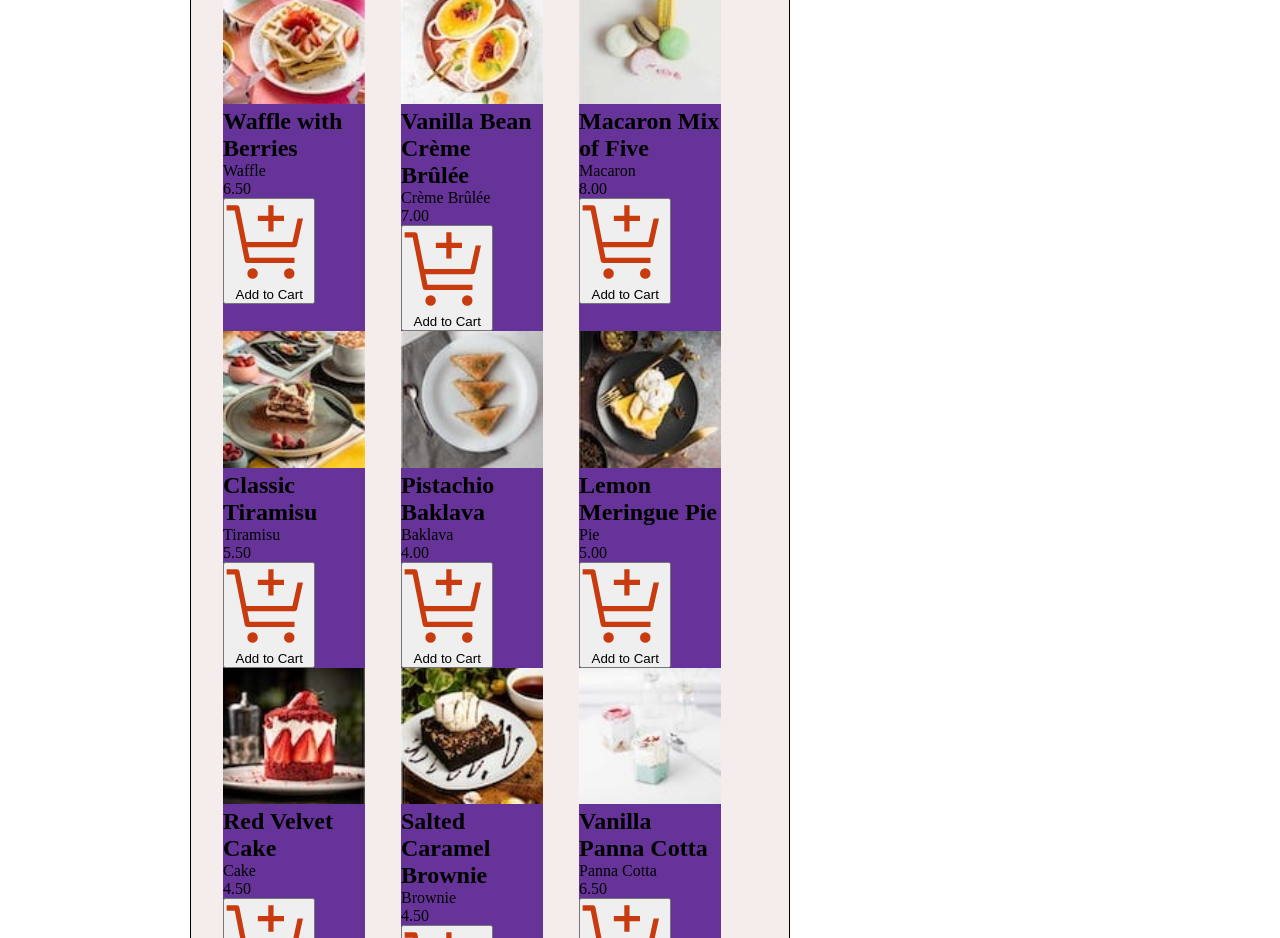
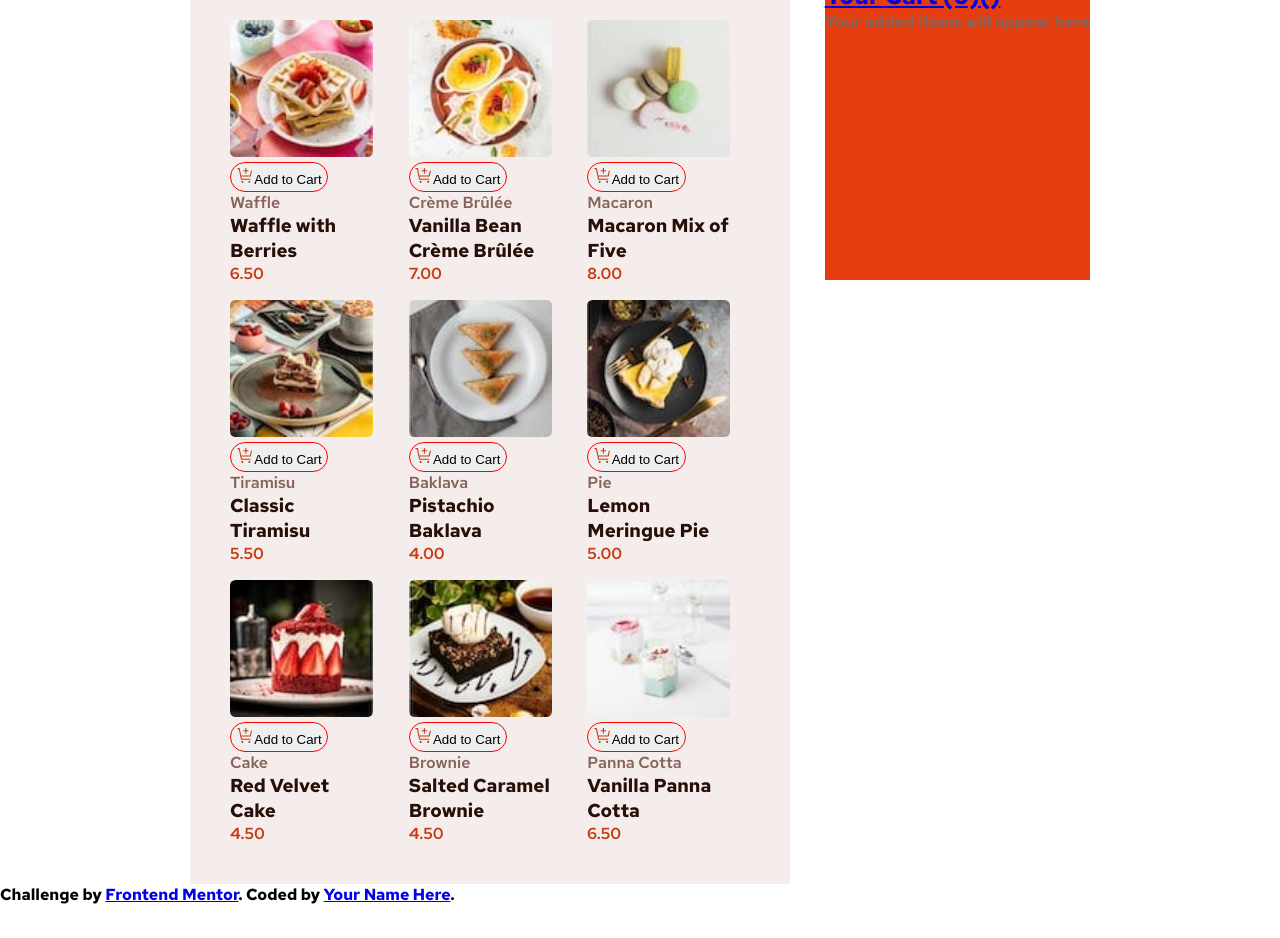
Before and after one commit to WebDeveloperStanica/product-list-with-cart-main, a plain HTML site: page index.html in a window 1280 px wide. Shown: the part 103-1041 px from the top of the page. After the commit the page ends 1008 px from the top, so only its background shows below. Drawn offline with Linux system fonts and the light colour scheme.

Commit message:
I improved the html and css files, getting there...

```diff
--- a/index.html
+++ b/index.html
@@ -5,7 +5,9 @@
   <meta name="viewport" content="width=device-width, initial-scale=1.0"> <!-- displays site properly based on user's device -->
 
   <link rel="icon" type="image/png" sizes="32x32" href="./assets/images/favicon-32x32.png">
-
+  <link rel="preconnect" href="https://fonts.googleapis.com">
+<link rel="preconnect" href="https://fonts.gstatic.com" crossorigin>
+<link href="https://fonts.googleapis.com/css2?family=Red+Hat+Text:ital,wght@0,300..700;1,300..700&display=swap" rel="stylesheet">
   <title>Frontend Mentor | Product list with cart</title>
   <link rel="stylesheet" href="style.css">
 </head>
@@ -17,85 +19,87 @@
 
   <div id="waffle" class="waffle grid">
     <img src="./assets/images/image-waffle-thumbnail.jpg">
-    <h2>Waffle with Berries</h2>
+    <button class="add"><img src="assets/images/icon-add-to-cart.svg">Add to Cart</button>
     <p>Waffle</p>
-    <p>6.50</p>
-    <button><img src="assets/images/icon-add-to-cart.svg">Add to Cart</button>
+    <h3>Waffle with Berries</h3>
+    <p class="price">6.50</p>
+
   </div>
 
   <div id="cremeBrulee" class="cremeBrulee grid">
     <img src="./assets/images/image-creme-brulee-thumbnail.jpg">
-    <h2>Vanilla Bean Crème Brûlée</h2>
+    <button class="add"><img src="assets/images/icon-add-to-cart.svg">Add to Cart</button>
     <p>Crème Brûlée</p>
-    <p>7.00</p>
-    <button><img src="assets/images/icon-add-to-cart.svg">Add to Cart</button>
+    <h3>Vanilla Bean Crème Brûlée</h3>
+    <p class="price">7.00</p>
   </div>
 
   <div id="macaron" class="macaron grid">
     <img src="./assets/images/image-macaron-thumbnail.jpg">
-    <h2>Macaron Mix of Five</h2>
+    <button class="add"><img src="assets/images/icon-add-to-cart.svg">Add to Cart</button>
     <p>Macaron</p>
-    <p>8.00</p>
-    <button><img src="assets/images/icon-add-to-cart.svg">Add to Cart</button>
+    <h3>Macaron Mix of Five</h3>
+    <p class="price">8.00</p>
   </div>
 
   <div id="tiramisu" class="tiramisu grid">
     <img src="./assets/images/image-tiramisu-thumbnail.jpg">
-    <h2>Classic Tiramisu</h2>
+    <button class="add"><img src="assets/images/icon-add-to-cart.svg">Add to Cart</button>
     <p>Tiramisu</p>
-    <p>5.50</p>
-    <button><img src="assets/images/icon-add-to-cart.svg">Add to Cart</button>
+    <h3>Classic Tiramisu</h3>
+    <p class="price">5.50</p>
   </div>
 
   <div id="Baklava" class="Baklava grid">
     <img src="./assets/images/image-baklava-thumbnail.jpg">
-    <h2>Pistachio Baklava</h2>
+    <button class="add"><img src="assets/images/icon-add-to-cart.svg">Add to Cart</button>
     <p>Baklava</p>
-    <p>4.00</p>
-    <button><img src="assets/images/icon-add-to-cart.svg">Add to Cart</button>
+    <h3>Pistachio Baklava</h3>
+    <p class="price">4.00</p>
   </div>
 
   <div id="pie" class="pie grid">
     <img src="./assets/images/image-meringue-thumbnail.jpg">
-    <h2>Lemon Meringue Pie</h2>
+    <button class="add"><img src="assets/images/icon-add-to-cart.svg">Add to Cart</button>
     <p>Pie</p>
-    <p>5.00</p>
-    <button><img src="assets/images/icon-add-to-cart.svg">Add to Cart</button>
+    <h3>Lemon Meringue Pie</h3>
+    <p class="price">5.00</p>
   </div>
 
   <div id="cake" class="cake grid">
     <img src="./assets/images/image-cake-thumbnail.jpg">
-    <h2>Red Velvet Cake</h2>
+    <button class="add"><img src="assets/images/icon-add-to-cart.svg">Add to Cart</button>
     <p>Cake</p>
-    <p>4.50</p>
-    <button><img src="assets/images/icon-add-to-cart.svg">Add to Cart</button>
+    <h3>Red Velvet Cake</h3>
+    <p class="price">4.50</p>
   </div>
 
   <div id="brownie" class="brownie grid">
     <img src="./assets/images/image-brownie-thumbnail.jpg">
-    <h2>Salted Caramel Brownie</h2>
+    <button class="add"><img src="assets/images/icon-add-to-cart.svg">Add to Cart</button>
     <p>Brownie</p>
-    <p>4.50</p>
-    <button><img src="assets/images/icon-add-to-cart.svg">Add to Cart</button>
+    <h3>Salted Caramel Brownie</h3>
+    <p class="price">4.50</p>
   </div>
 
   <div id="cotta" class="cotta grid">
     <img src="./assets/images/image-panna-cotta-thumbnail.jpg">
-    <h2>Vanilla Panna Cotta</h2>
+    <button class="add"><img src="assets/images/icon-add-to-cart.svg">Add to Cart</button>
     <p>Panna Cotta</p>
-    <p>6.50</p>
-    <button><img src="assets/images/icon-add-to-cart.svg">Add to Cart</button>
+    <h3>Vanilla Panna Cotta</h3>
+    <p class="price">6.50</p>
   </div>
+</div>
+<div class="cart">
+  <a href="#"><h2>Your Cart (0)(<!-- Quantity -->)</h2></a>
+  <p>Your added items will appear here</p>
 </div>
 </div>
 
 
 
 
- <div class="cart">
-  <a href="#"><h2>Your Cart (0)(<!-- Quantity -->)</h2></a>
-  <p>Your added items will appear here</p>
-</div>
+
 
 
   <div class="attribution">
--- a/style.css
+++ b/style.css
@@ -6,20 +6,26 @@
 
 body {
     /* background: hsl(13, 31%, 94%); */
+    font-size: 16px;
+    font-family: "Red Hat Text", sans-serif;
+    font-optical-sizing: auto;
+    font-weight: 700;
+    font-style: normal;
+
 }
 
 .container {
     border: 2 solid black;
     background: hsl(13, 31%, 94%);
     max-width: 900px;
-    margin: auto;
+    margin: 40px auto;
+    position: relative;
 }
 
 .inner-container {
     /* display: flex;
     flex-flow: column; */
     /* box-shadow:hsl(13, 93%, 44%); */
-    border: 1px solid black;
     padding: 2rem;
     max-width: 600px;
     margin: auto;
@@ -32,14 +38,65 @@ body {
 .grid {
     /* flex-direction: row; */
     border: 1 solid black;
-    background-color: rebeccapurple;
+    /* background-color: rebeccapurple; */
     max-width: 80%;
+    /* padding: 8px; */
+    margin: 8px;
+    font-weight: 600;
 }
 
-.grid img {
+.grid img{
     width: 100%;
+    border-radius: 4%;
+}
+
+button {
+    border: 1px solid red;
+    border-radius: 20px;
+    padding: 4px;
+}
+
+button:hover {
+    background: hsl(14, 86%, 42%);
+    color: hsl(20, 50%, 98%);
+    margin: auto;
+}
+
+.add img{
+    width: 20%;
+    height: 10%;
+    position: relative;
+    /* border: 1px solid hsl(14, 86%, 42%); */
+    /* border-radius: 50%; */
+    text-align: center;
+    /* margin: auto; */
+}
+
+.add img:hover {
+    display: none;
+
+}
+
+h3 {
+   color: hsl(14, 65%, 9%);
+}
+
+p {
+    color: hsl(12, 20%, 44%);
+}
+
+.price {
+    color: hsl(14, 86%, 42%);
 }
 
 .cart {
-    background: hsl(13, 31%, 94%);
+    background: hsl(13, 88%, 48%);
+    max-width: 300px;
+    float: right;
+    /* position: relative; */
+    height: 300px;
 }
+
+.attribution {
+    clear: both;
+}
```
